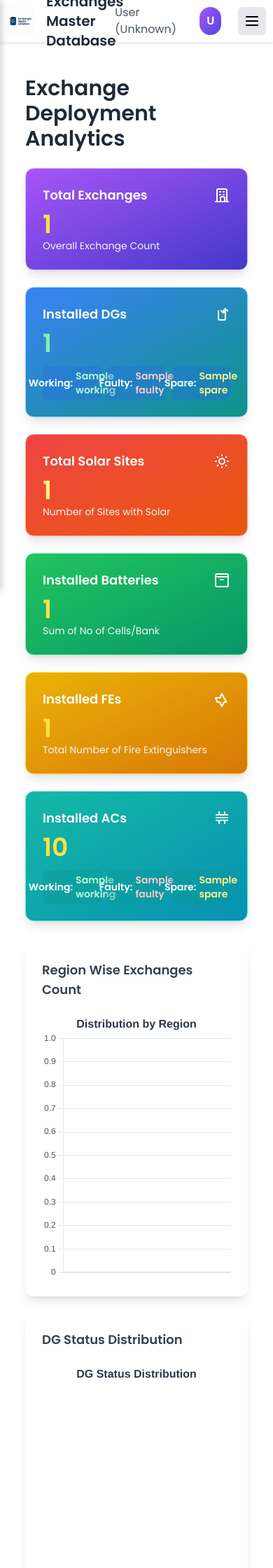
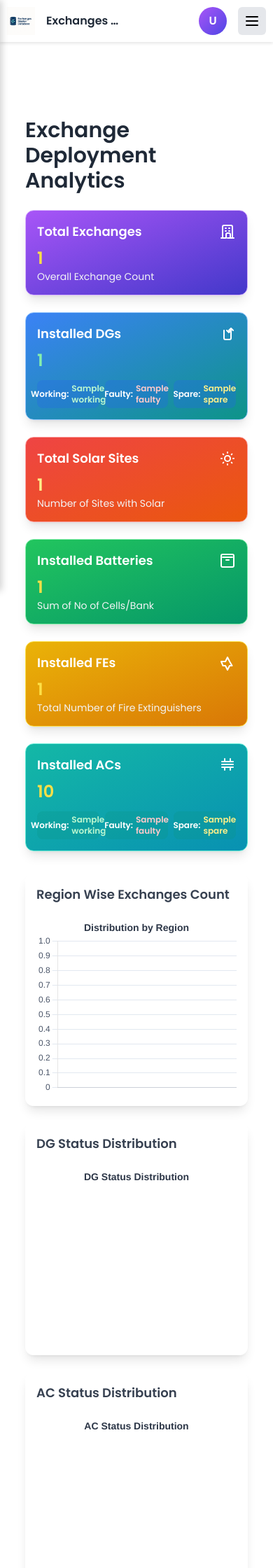
Before and after one commit to emdportal/emdportal, a Flask app: template templates/index.html in a window 390 px wide. Shown: the top 2240 px of the page at 70% size. Run offline with Flask 3, Linux system fonts and the light colour scheme; the template is opened without the code that fills it: most values are stand-ins (such as "Sample title", 1, 10 or a date in 2020); parts of the project's set-up code (start-up, migrations or seed data) failed here and were passed over; some libraries are stand-ins or nearby versions.

Commit message:
changes to adapt ui for mobile
Signed-off-by: itsXRP <itsxrproms@gmail.com>

```diff
--- a/templates/base.html
+++ b/templates/base.html
@@ -10,6 +10,8 @@
     <style>
         body {
             font-family: 'Poppins', sans-serif;
+            margin: 0;
+            padding: 0;
         }
         .sidebar {
             background-color: #111827;
@@ -22,6 +24,7 @@
             overflow-y: auto;
             box-shadow: 2px 0 10px rgba(0, 0, 0, 0.2);
             z-index: 50;
+            transition: transform 0.3s ease;
         }
         .sidebar a:hover {
             background-color: #374151;
@@ -30,12 +33,13 @@
         .content {
             margin-left: 250px;
             padding: 20px;
-            min-height: calc(100vh - 60px); /* Adjusted for header height */
+            min-height: calc(100vh - 60px);
+            transition: margin-left 0.3s ease;
         }
         .header {
             position: fixed;
             top: 0;
-            left: 250px;
+            left: 0;
             right: 0;
             height: 60px;
             background-color: #ffffff;
@@ -46,24 +50,68 @@
             justify-content: space-between;
             padding: 0 20px;
         }
+        .header .title {
+            white-space: nowrap;
+            overflow: hidden;
+            text-overflow: ellipsis;
+            max-width: 50%;
+        }
+        .mobile-menu {
+            position: fixed;
+            top: 60px;
+            left: 0;
+            width: 250px;
+            height: calc(100% - 60px);
+            background-color: #111827;
+            transform: translateX(-100%);
+            transition: transform 0.3s ease;
+            z-index: 60;
+            padding: 20px;
+        }
+        .mobile-menu.open {
+            transform: translateX(0);
+        }
+        .overlay {
+            display: none;
+            position: fixed;
+            top: 0;
+            left: 0;
+            width: 100%;
+            height: 100%;
+            background-color: rgba(0, 0, 0, 0.5);
+            z-index: 55;
+        }
+        .overlay.open {
+            display: block;
+        }
         @media (max-width: 768px) {
             .sidebar {
-                width: 200px;
                 transform: translateX(-100%);
-                transition: transform 0.3s ease;
             }
             .sidebar.open { transform: translateX(0); }
+            .content { margin-left: 0; padding-top: 80px; }
             .header {
-                left: 0;
                 padding: 0 10px;
             }
-            .content { margin-left: 0; }
+            .header .title {
+                max-width: 40%;
+                font-size: 1rem;
+            }
+            .mobile-menu a {
+                display: block;
+                padding: 10px;
+                color: white;
+                text-decoration: none;
+            }
+            .mobile-menu a:hover {
+                background-color: #374151;
+            }
         }
     </style>
 </head>
 <body>
     {% if request.path != '/login' %}
-    <div class="sidebar flex flex-col">
+    <div class="sidebar flex flex-col" id="sidebar">
         <div class="p-4">
             <h2 class="text-2xl font-bold">Exchanges Dashboard</h2>
         </div>
@@ -80,8 +128,8 @@
                 <svg class="w-5 h-5 mr-2" fill="none" stroke="currentColor" viewBox="0 0 24 24"><path stroke-linecap="round" stroke-linejoin="round" stroke-width="2" d="M9 5H7a2 2 0 00-2 2v12a2 2 0 002 2h10a2 2 0 002-2V7a2 2 0 00-2-2h-2M9 5a2 2 0 002 2h2a2 2 0 002-2M9 5a2 2 0 012-2h2a2 2 0 012 2"></path></svg>
                 View Exchanges
             </a>
-			<a href="{{ url_for('filters') }}" class="block py-2 px-4 hover:bg-gray-700 flex items-center">
-                 <svg class="w-5 h-5 mr-2" fill="none" stroke="currentColor" viewBox="0 0 24 24"><path stroke-linecap="round" stroke-linejoin="round" stroke-width="2" d="M9 17v-2m3 2v-4m3 4v-6m2 10H7a2 2 0 01-2-2V5a2 2 0 012-2h5.586a1 1 0 01.707.293l5.414 5.414a1 1 0 01.293.707V19a2 2 0 01-2 2z"></path></svg>
+            <a href="{{ url_for('filters') }}" class="block py-2 px-4 hover:bg-gray-700 flex items-center">
+                <svg class="w-5 h-5 mr-2" fill="none" stroke="currentColor" viewBox="0 0 24 24"><path stroke-linecap="round" stroke-linejoin="round" stroke-width="2" d="M9 17v-2m3 2v-4m3 4v-6m2 10H7a2 2 0 01-2-2V5a2 2 0 012-2h5.586a1 1 0 01.707.293l5.414 5.414a1 1 0 01.293.707V19a2 2 0 01-2 2z"></path></svg>
                 Filters
             </a>
             <a href="{{ url_for('export') }}" class="block py-2 px-4 hover:bg-gray-700 flex items-center">
@@ -91,13 +139,23 @@
         </nav>
     </div>
 
+    <div class="mobile-menu" id="mobile-menu">
+        <a href="{{ url_for('index') }}">Dashboard</a>
+        <a href="{{ url_for('add') }}">Add Exchange</a>
+        <a href="{{ url_for('view_exchanges') }}">View Exchanges</a>
+        <a href="{{ url_for('filters') }}">Filters</a>
+        <a href="{{ url_for('export') }}">Export Data</a>
+    </div>
+
+    <div class="overlay" id="overlay"></div>
+
     <header class="header flex items-center justify-between">
         <div class="flex items-center">
             <img src="{{ url_for('static', filename='images/logo.png') }}" alt="Logo" class="h-10 mr-4">
-            <h1 class="text-xl font-semibold text-gray-800">Exchanges Master Database</h1>
+            <h1 class="title text-xl font-semibold text-gray-800 md:text-2xl">Exchanges Master Database</h1>
         </div>
-        <div class="flex items-center space-x-6">
-            <span class="text-gray-600">{{ session.get('username', 'User') }} ({{ session.get('region', 'Unknown') }})</span>
+        <div class="flex items-center space-x-4">
+            <span class="text-gray-600 text-sm md:text-base hidden md:inline">{{ session.get('username', 'User') }} ({{ session.get('region', 'Unknown') }})</span>
             <div class="w-10 h-10 rounded-full bg-gradient-to-br from-purple-500 to-indigo-600 flex items-center justify-center text-white font-semibold cursor-pointer" onclick="window.location.href='{{ url_for('logout') }}'">
                 {{ session.get('username', 'User')|first|upper }}
             </div>
@@ -106,7 +164,7 @@
             </button>
         </div>
     </header>
-    <main class="content mt-16"> <!-- Adjusted margin to account for fixed header -->
+    <main class="content mt-16 md:mt-0"> <!-- Adjusted margin for mobile header -->
     {% else %}
     <main class="min-h-screen">
     {% endif %}
@@ -127,7 +185,22 @@
     <script>
         // Sidebar Toggle for Mobile
         document.getElementById('menu-toggle')?.addEventListener('click', () => {
-            document.querySelector('.sidebar').classList.toggle('open');
+            const sidebar = document.getElementById('sidebar');
+            const mobileMenu = document.getElementById('mobile-menu');
+            const overlay = document.getElementById('overlay');
+            sidebar.classList.toggle('open');
+            mobileMenu.classList.toggle('open');
+            overlay.classList.toggle('open');
+        });
+
+        // Close mobile menu when clicking overlay
+        document.getElementById('overlay')?.addEventListener('click', () => {
+            const sidebar = document.getElementById('sidebar');
+            const mobileMenu = document.getElementById('mobile-menu');
+            const overlay = document.getElementById('overlay');
+            sidebar.classList.remove('open');
+            mobileMenu.classList.remove('open');
+            overlay.classList.remove('open');
         });
     </script>
     {% block scripts %}
--- a/templates/index.html
+++ b/templates/index.html
@@ -5,146 +5,145 @@
 {% endblock %}
 
 {% block content %}
-<!-- Main Content -->
 <main class="container mx-auto px-4 py-6">
     <h2 class="text-3xl font-bold mb-6 text-gray-800">Exchange Deployment Analytics</h2>
 
     <!-- Summary Section -->
-    <div class="grid grid-cols-1 md:grid-cols-3 gap-6 mb-8">
+    <div class="grid grid-cols-1 sm:grid-cols-2 lg:grid-cols-3 gap-6 mb-8">
         <!-- Total Exchanges -->
-        <div class="backdrop-blur-md bg-gradient-to-br from-purple-500 to-indigo-700 rounded-xl p-6 shadow-lg hover:shadow-2xl transition-all duration-300 transform hover:-translate-y-2 border border-purple-300">
+        <div class="backdrop-blur-md bg-gradient-to-br from-purple-500 to-indigo-700 rounded-xl p-4 sm:p-6 shadow-lg hover:shadow-2xl transition-all duration-300 transform hover:-translate-y-2 border border-purple-300">
             <div class="flex items-center justify-between">
                 <h2 class="text-lg font-semibold text-white">Total Exchanges</h2>
                 <svg class="w-6 h-6 text-white" fill="none" stroke="currentColor" viewBox="0 0 24 24">
                     <path stroke-linecap="round" stroke-linejoin="round" stroke-width="2" d="M19 21V5a2 2 0 00-2-2H7a2 2 0 00-2 2v16m14 0h2m-2 0h-5m-9 0H3m2 0h5M9 7h1m-1 4h1m4-4h1m-1 4h1m-5 10v-5a2 2 0 012-2h2a2 2 0 012 2v5m-4 0h4"></path>
                 </svg>
             </div>
-            <p class="text-4xl font-bold mt-2 text-yellow-300">{{ total_exchanges }}</p>
+            <p class="text-2xl sm:text-4xl font-bold mt-2 text-yellow-300">{{ total_exchanges }}</p>
             <p class="text-sm text-gray-100">Overall Exchange Count</p>
         </div>
 
         <!-- Installed DGs -->
-        <div class="backdrop-blur-md bg-gradient-to-br from-blue-500 to-teal-600 rounded-xl p-6 shadow-lg hover:shadow-2xl transition-all duration-300 transform hover:-translate-y-2 border border-blue-300">
+        <div class="backdrop-blur-md bg-gradient-to-br from-blue-500 to-teal-600 rounded-xl p-4 sm:p-6 shadow-lg hover:shadow-2xl transition-all duration-300 transform hover:-translate-y-2 border border-blue-300">
             <div class="flex items-center justify-between">
                 <h2 class="text-lg font-semibold text-white">Installed DGs</h2>
                 <svg class="w-6 h-6 text-white" fill="none" stroke="currentColor" viewBox="0 0 24 24">
                     <path stroke-linecap="round" stroke-linejoin="round" stroke-width="2" d="M20 7l-3-3m0 0l-3 3m3-3v14a2 2 0 01-2 2H9a2 2 0 01-2-2V7m10 0l-3 3m0 0l-3-3"></path>
                 </svg>
             </div>
-            <p class="text-4xl font-bold mt-2 text-green-300">{{ total_installed_dgs }}</p>
+            <p class="text-2xl sm:text-4xl font-bold mt-2 text-green-300">{{ total_installed_dgs }}</p>
             <div class="mt-3 grid grid-cols-3 gap-2">
                 <div class="flex items-center justify-center bg-blue-600/30 rounded-lg py-1">
-                    <span class="text-sm font-semibold text-white">Working:</span>
-                    <span class="ml-1 text-sm font-bold text-green-200">{{ dg_status_counts['Working'] }}</span>
+                    <span class="text-xs sm:text-sm font-semibold text-white">Working:</span>
+                    <span class="ml-1 text-xs sm:text-sm font-bold text-green-200">{{ dg_status_counts['Working'] }}</span>
                 </div>
                 <div class="flex items-center justify-center bg-blue-600/30 rounded-lg py-1">
-                    <span class="text-sm font-semibold text-white">Faulty:</span>
-                    <span class="ml-1 text-sm font-bold text-red-200">{{ dg_status_counts['Faulty'] }}</span>
+                    <span class="text-xs sm:text-sm font-semibold text-white">Faulty:</span>
+                    <span class="ml-1 text-xs sm:text-sm font-bold text-red-200">{{ dg_status_counts['Faulty'] }}</span>
                 </div>
                 <div class="flex items-center justify-center bg-blue-600/30 rounded-lg py-1">
-                    <span class="text-sm font-semibold text-white">Spare:</span>
-                    <span class="ml-1 text-sm font-bold text-yellow-200">{{ dg_status_counts['Spare'] }}</span>
+                    <span class="text-xs sm:text-sm font-semibold text-white">Spare:</span>
+                    <span class="ml-1 text-xs sm:text-sm font-bold text-yellow-200">{{ dg_status_counts['Spare'] }}</span>
                 </div>
             </div>
         </div>
 
         <!-- Total Solar Sites -->
-        <div class="backdrop-blur-md bg-gradient-to-br from-red-500 to-orange-600 rounded-xl p-6 shadow-lg hover:shadow-2xl transition-all duration-300 transform hover:-translate-y-2 border border-red-300">
+        <div class="backdrop-blur-md bg-gradient-to-br from-red-500 to-orange-600 rounded-xl p-4 sm:p-6 shadow-lg hover:shadow-2xl transition-all duration-300 transform hover:-translate-y-2 border border-red-300">
             <div class="flex items-center justify-between">
                 <h2 class="text-lg font-semibold text-white">Total Solar Sites</h2>
                 <svg class="w-6 h-6 text-white" fill="none" stroke="currentColor" viewBox="0 0 24 24">
                     <path stroke-linecap="round" stroke-linejoin="round" stroke-width="2" d="M12 3v1m0 16v1m9-9h-1M4 12H3m15.364 6.364l-.707-.707M6.343 6.343l-.707-.707m12.728 0l-.707.707M6.343 17.657l-.707.707M16 12a4 4 0 11-8 0 4 4 0 018 0z"></path>
                 </svg>
             </div>
-            <p class="text-4xl font-bold mt-2 text-yellow-200">{{ total_solar_sites }}</p>
+            <p class="text-2xl sm:text-4xl font-bold mt-2 text-yellow-200">{{ total_solar_sites }}</p>
             <p class="text-sm text-gray-100">Number of Sites with Solar</p>
         </div>
 
         <!-- Installed Batteries -->
-        <div class="backdrop-blur-md bg-gradient-to-br from-green-500 to-emerald-600 rounded-xl p-6 shadow-lg hover:shadow-2xl transition-all duration-300 transform hover:-translate-y-2 border border-green-300">
+        <div class="backdrop-blur-md bg-gradient-to-br from-green-500 to-emerald-600 rounded-xl p-4 sm:p-6 shadow-lg hover:shadow-2xl transition-all duration-300 transform hover:-translate-y-2 border border-green-300">
             <div class="flex items-center justify-between">
                 <h2 class="text-lg font-semibold text-white">Installed Batteries</h2>
                 <svg class="w-6 h-6 text-white" fill="none" stroke="currentColor" viewBox="0 0 24 24">
                     <path stroke-linecap="round" stroke-linejoin="round" stroke-width="2" d="M5 3a2 2 0 00-2 2v14a2 2 0 002 2h14a2 2 0 002-2V5a2 2 0 00-2-2h-1M5 3h14M5 7h14m-9 4h4"></path>
                 </svg>
             </div>
-            <p class="text-4xl font-bold mt-2 text-yellow-300">{{ total_battery_cells }}</p>
+            <p class="text-2xl sm:text-4xl font-bold mt-2 text-yellow-300">{{ total_battery_cells }}</p>
             <p class="text-sm text-gray-100">Sum of No of Cells/Bank</p>
         </div>
 
         <!-- Installed FEs -->
-        <div class="backdrop-blur-md bg-gradient-to-br from-yellow-500 to-amber-600 rounded-xl p-6 shadow-lg hover:shadow-2xl transition-all duration-300 transform hover:-translate-y-2 border border-yellow-300">
+        <div class="backdrop-blur-md bg-gradient-to-br from-yellow-500 to-amber-600 rounded-xl p-4 sm:p-6 shadow-lg hover:shadow-2xl transition-all duration-300 transform hover:-translate-y-2 border border-yellow-300">
             <div class="flex items-center justify-between">
                 <h2 class="text-lg font-semibold text-white">Installed FEs</h2>
                 <svg class="w-6 h-6 text-white" fill="none" stroke="currentColor" viewBox="0 0 24 24">
                     <path stroke-linecap="round" stroke-linejoin="round" stroke-width="2" d="M15 10l-3-6-3 6H3l2.5 6H9l3 6 3-6h3.5L15 10z"></path>
                 </svg>
             </div>
-            <p class="text-4xl font-bold mt-2 text-yellow-300">{{ total_fire_extinguishers }}</p>
+            <p class="text-2xl sm:text-4xl font-bold mt-2 text-yellow-300">{{ total_fire_extinguishers }}</p>
             <p class="text-sm text-gray-100">Total Number of Fire Extinguishers</p>
         </div>
 
         <!-- Installed ACs -->
-        <div class="backdrop-blur-md bg-gradient-to-br from-teal-500 to-cyan-600 rounded-xl p-6 shadow-lg hover:shadow-2xl transition-all duration-300 transform hover:-translate-y-2 border border-teal-300">
+        <div class="backdrop-blur-md bg-gradient-to-br from-teal-500 to-cyan-600 rounded-xl p-4 sm:p-6 shadow-lg hover:shadow-2xl transition-all duration-300 transform hover:-translate-y-2 border border-teal-300">
             <div class="flex items-center justify-between">
                 <h2 class="text-lg font-semibold text-white">Installed ACs</h2>
                 <svg class="w-6 h-6 text-white" fill="none" stroke="currentColor" viewBox="0 0 24 24">
                     <path stroke-linecap="round" stroke-linejoin="round" stroke-width="2" d="M4 7h16M4 11h16M4 15h16M8 3v4M16 3v4M8 15v4M16 15v4"></path>
                 </svg>
             </div>
-            <p class="text-4xl font-bold mt-2 text-yellow-300">{{ ac_status_counts['Working'] + ac_status_counts['Faulty'] + ac_status_counts['Spare'] }}</p>
+            <p class="text-2xl sm:text-4xl font-bold mt-2 text-yellow-300">{{ ac_status_counts['Working'] + ac_status_counts['Faulty'] + ac_status_counts['Spare'] }}</p>
             <div class="mt-3 grid grid-cols-3 gap-2">
                 <div class="flex items-center justify-center bg-teal-600/30 rounded-lg py-1">
-                    <span class="text-sm font-semibold text-white">Working:</span>
-                    <span class="ml-1 text-sm font-bold text-green-200">{{ ac_status_counts['Working'] }}</span>
+                    <span class="text-xs sm:text-sm font-semibold text-white">Working:</span>
+                    <span class="ml-1 text-xs sm:text-sm font-bold text-green-200">{{ ac_status_counts['Working'] }}</span>
                 </div>
                 <div class="flex items-center justify-center bg-teal-600/30 rounded-lg py-1">
-                    <span class="text-sm font-semibold text-white">Faulty:</span>
-                    <span class="ml-1 text-sm font-bold text-red-200">{{ ac_status_counts['Faulty'] }}</span>
+                    <span class="text-xs sm:text-sm font-semibold text-white">Faulty:</span>
+                    <span class="ml-1 text-xs sm:text-sm font-bold text-red-200">{{ ac_status_counts['Faulty'] }}</span>
                 </div>
                 <div class="flex items-center justify-center bg-teal-600/30 rounded-lg py-1">
-                    <span class="text-sm font-semibold text-white">Spare:</span>
-                    <span class="ml-1 text-sm font-bold text-yellow-200">{{ ac_status_counts['Spare'] }}</span>
+                    <span class="text-xs sm:text-sm font-semibold text-white">Spare:</span>
+                    <span class="ml-1 text-xs sm:text-sm font-bold text-yellow-200">{{ ac_status_counts['Spare'] }}</span>
                 </div>
             </div>
         </div>
     </div>
 
     <!-- Charts Section -->
-    <div class="grid grid-cols-1 md:grid-cols-2 gap-6">
-        <div class="backdrop-blur-md bg-white/30 rounded-xl p-6 shadow-lg animate-bounce-in">
+    <div class="grid grid-cols-1 sm:grid-cols-2 lg:grid-cols-3 gap-6">
+        <div class="backdrop-blur-md bg-white/30 rounded-xl p-4 sm:p-6 shadow-lg animate-bounce-in">
             <h2 class="text-lg font-semibold text-gray-700 mb-4">Region Wise Exchanges Count</h2>
-            <div class="relative h-96">
+            <div class="relative h-64 sm:h-96">
                 <canvas id="regionChart"></canvas>
             </div>
         </div>
-        <div class="backdrop-blur-md bg-white/30 rounded-xl p-6 shadow-lg animate-bounce-in">
+        <div class="backdrop-blur-md bg-white/30 rounded-xl p-4 sm:p-6 shadow-lg animate-bounce-in">
             <h2 class="text-lg font-semibold text-gray-700 mb-4">DG Status Distribution</h2>
-            <div class="relative h-96">
+            <div class="relative h-64 sm:h-96">
                 <canvas id="dgStatusChart"></canvas>
             </div>
         </div>
-        <div class="backdrop-blur-md bg-white/30 rounded-xl p-6 shadow-lg animate-bounce-in">
+        <div class="backdrop-blur-md bg-white/30 rounded-xl p-4 sm:p-6 shadow-lg animate-bounce-in">
             <h2 class="text-lg font-semibold text-gray-700 mb-4">AC Status Distribution</h2>
-            <div class="relative h-96">
+            <div class="relative h-64 sm:h-96">
                 <canvas id="acStatusChart"></canvas>
             </div>
         </div>
-        <div class="backdrop-blur-md bg-white/30 rounded-xl p-6 shadow-lg animate-bounce-in">
+        <div class="backdrop-blur-md bg-white/30 rounded-xl p-4 sm:p-6 shadow-lg animate-bounce-in">
             <h2 class="text-lg font-semibold text-gray-700 mb-4">Battery Capacity by Region</h2>
-            <div class="relative h-96">
+            <div class="relative h-64 sm:h-96">
                 <canvas id="batteryCapacityChart"></canvas>
             </div>
         </div>
-        <div class="backdrop-blur-md bg-white/30 rounded-xl p-6 shadow-lg animate-bounce-in">
+        <div class="backdrop-blur-md bg-white/30 rounded-xl p-4 sm:p-6 shadow-lg animate-bounce-in">
             <h2 class="text-lg font-semibold text-gray-700 mb-4">Solar Sites by Region</h2>
-            <div class="relative h-96">
+            <div class="relative h-64 sm:h-96">
                 <canvas id="solarSitesChart"></canvas>
             </div>
         </div>
-        <div class="backdrop-blur-md bg-white/30 rounded-xl p-6 shadow-lg animate-bounce-in">
+        <div class="backdrop-blur-md bg-white/30 rounded-xl p-4 sm:p-6 shadow-lg animate-bounce-in">
             <h2 class="text-lg font-semibold text-gray-700 mb-4">Fire Extinguisher Count by Region</h2>
-            <div class="relative h-96">
+            <div class="relative h-64 sm:h-96">
                 <canvas id="feCountChart"></canvas>
             </div>
         </div>
@@ -231,7 +230,7 @@
                             display: true,
                             text: 'Distribution by Region',
                             color: '#2d3748',
-                            font: { size: 16 }
+                            font: { size: 14 }
                         }
                     }
                 }
@@ -259,8 +258,8 @@
                     responsive: true,
                     maintainAspectRatio: false,
                     plugins: {
-                        legend: { position: 'top', labels: { color: '#4a5568', font: { size: 14 } } },
-                        title: { display: true, text: 'DG Status Distribution', color: '#2d3748', font: { size: 16 } }
+                        legend: { position: 'top', labels: { color: '#4a5568', font: { size: 12 } } },
+                        title: { display: true, text: 'DG Status Distribution', color: '#2d3748', font: { size: 14 } }
                     }
                 }
             });
@@ -287,8 +286,8 @@
                     responsive: true,
                     maintainAspectRatio: false,
                     plugins: {
-                        legend: { position: 'top', labels: { color: '#4a5568', font: { size: 14 } } },
-                        title: { display: true, text: 'AC Status Distribution', color: '#2d3748', font: { size: 16 } }
+                        legend: { position: 'top', labels: { color: '#4a5568', font: { size: 12 } } },
+                        title: { display: true, text: 'AC Status Distribution', color: '#2d3748', font: { size: 14 } }
                     }
                 }
             });
@@ -326,7 +325,7 @@
                     },
                     plugins: {
                         legend: { display: false },
-                        title: { display: true, text: 'Battery Capacity by Region', color: '#2d3748', font: { size: 16 } }
+                        title: { display: true, text: 'Battery Capacity by Region', color: '#2d3748', font: { size: 14 } }
                     }
                 }
             });
@@ -364,7 +363,7 @@
                     },
                     plugins: {
                         legend: { display: false },
-                        title: { display: true, text: 'Solar Sites by Region', color: '#2d3748', font: { size: 16 } }
+                        title: { display: true, text: 'Solar Sites by Region', color: '#2d3748', font: { size: 14 } }
                     }
                 }
             });
@@ -402,20 +401,13 @@
                     },
                     plugins: {
                         legend: { display: false },
-                        title: { display: true, text: 'Fire Extinguisher Count by Region', color: '#2d3748', font: { size: 16 } }
+                        title: { display: true, text: 'Fire Extinguisher Count by Region', color: '#2d3748', font: { size: 14 } }
                     }
                 }
             });
         } catch (error) {
             console.error('Error rendering FE Count Chart:', error);
         }
-
-        // Mobile Menu Toggle
-        const mobileMenuButton = document.getElementById('mobile-menu-button');
-        const mobileMenu = document.getElementById('mobile-menu');
-        mobileMenuButton.addEventListener('click', () => {
-            mobileMenu.classList.toggle('hidden');
-        });
     });
 </script>
 {% endblock %}
```
